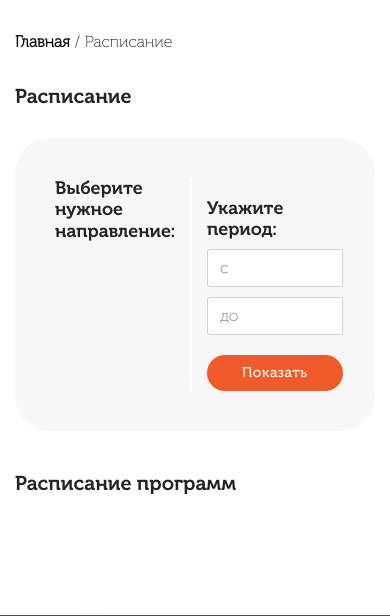
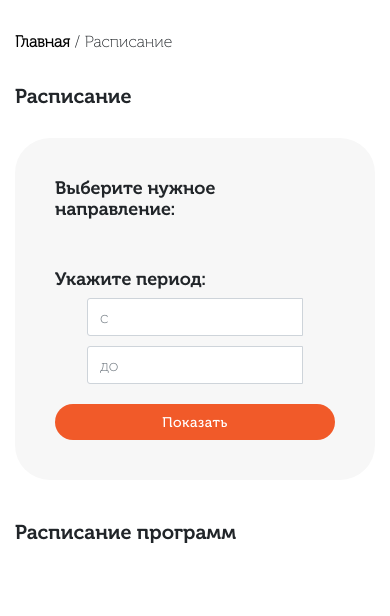
Before and after one commit to StudioDivier/EricksonPerm-back, a Django app: page /timetable in a window 390 px wide. Shown: the part 120-736 px from the top of the page. Run offline with Django 3.2, Linux system fonts and the light colour scheme; data that the repository does not hold is empty; some libraries are stand-ins or nearby versions.

Commit message:
schedule fix

```diff
--- a/app/static/dev/css/style.css
+++ b/app/static/dev/css/style.css
@@ -3994,6 +3994,9 @@ footer .content .s-row a {
   .schedule-page .schedule-page__page-content .schedule-page__date-picker-container form button {
     margin-top: 15px;
   }
+  .schedule-page .schedule-page__date-picker-container .main-row form {
+    flex-direction: column;
+  }
 }
 @media (max-width: 576px) {
   .schedule-page h2 {
@@ -4035,6 +4038,15 @@ footer .content .s-row a {
   }
 }
 @media (max-width: 425px) {
+  .schedule-page .schedule-page__date-picker-container .main-row form .wrapper {
+    flex-direction: column;
+  }
+  .schedule-page .schedule-page__date-picker-container .main-row form .wrapper .checkbox-group-1 {
+    width: 100%;
+  }
+  .schedule-page .schedule-page__date-picker-container .main-row form .wrapper .checkbox-group-2 {
+    width: 100%;
+  }
   .schedule-page .schedule-page__date-picker-container .pick-date .input-group .input-date {
     margin-bottom: 10px;
   }
--- a/app/static/dev/scss/pages/schedule/schedule.scss
+++ b/app/static/dev/scss/pages/schedule/schedule.scss
@@ -162,16 +162,18 @@
 
 @include max-w(991) {
   .schedule-page {
-    .schedule-page__page-content{
-      .event-date{
+    .schedule-page__page-content {
+      .event-date {
         padding-right: 10px;
       }
-      .upper-text-wrapper{
+
+      .upper-text-wrapper {
         flex-direction: column;
-        align-items: flex-start!important;
+        align-items: flex-start !important;
         margin-bottom: 15px;
       }
     }
+
     .schedule-page__date-picker-container {
 
       .pick-date {
@@ -198,11 +200,13 @@
         text-align: center;
         width: 50%;
       }
-      .event-info{
-        h5{
+
+      .event-info {
+        h5 {
           font-size: 16px;
         }
-        .upper-text-wrapper{
+
+        .upper-text-wrapper {
           flex-direction: column;
           margin-bottom: 15px;
         }
@@ -225,6 +229,15 @@
           button {
             margin-top: 15px;
           }
+        }
+      }
+    }
+
+    .schedule-page__date-picker-container {
+      .main-row {
+        form {
+          flex-direction: column;
+
         }
       }
     }
@@ -294,6 +307,22 @@
 @include max-w(425) {
   .schedule-page {
     .schedule-page__date-picker-container {
+      .main-row {
+        form {
+          .wrapper {
+            flex-direction: column;
+
+            .checkbox-group-1 {
+              width: 100%;
+            }
+
+            .checkbox-group-2 {
+              width: 100%;
+            }
+          }
+        }
+      }
+
       .pick-date {
         .input-group {
           .input-date {
```
